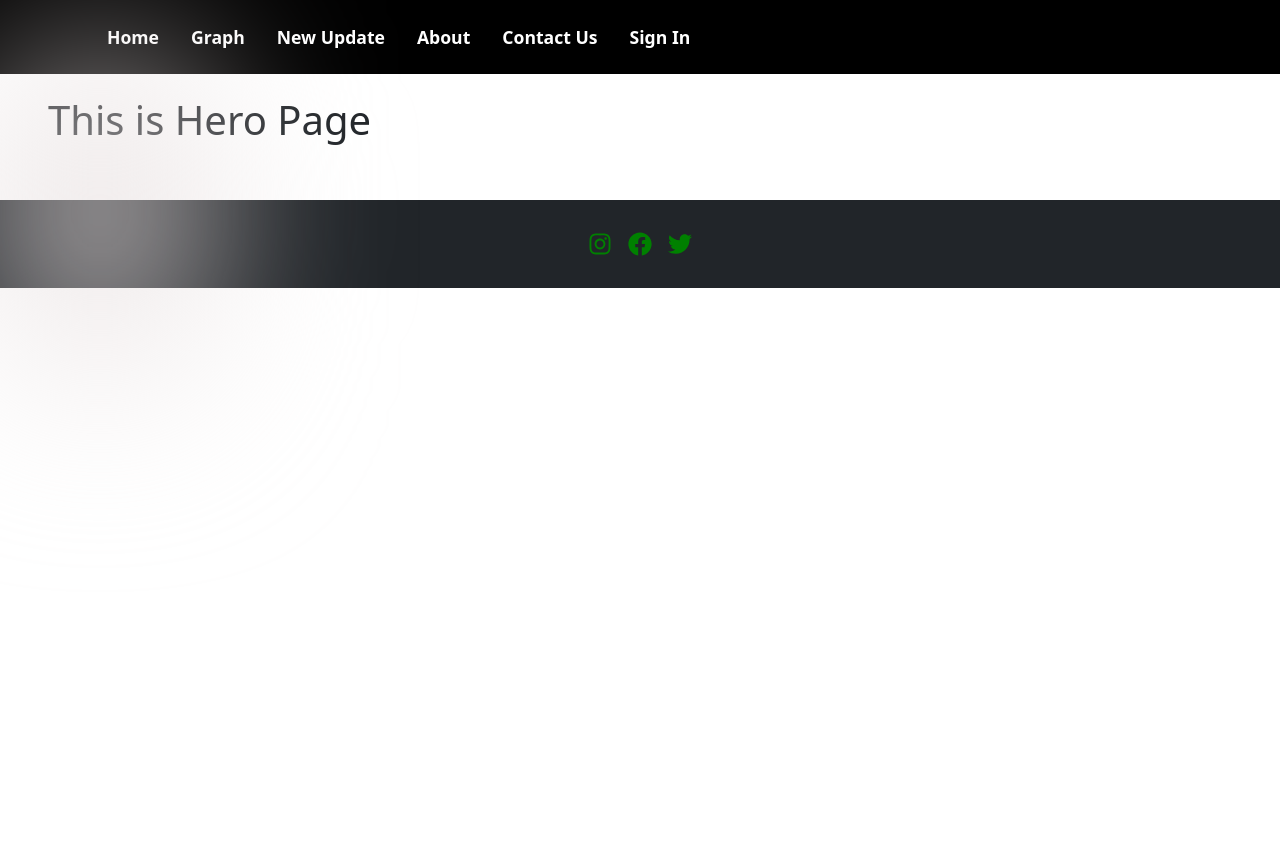
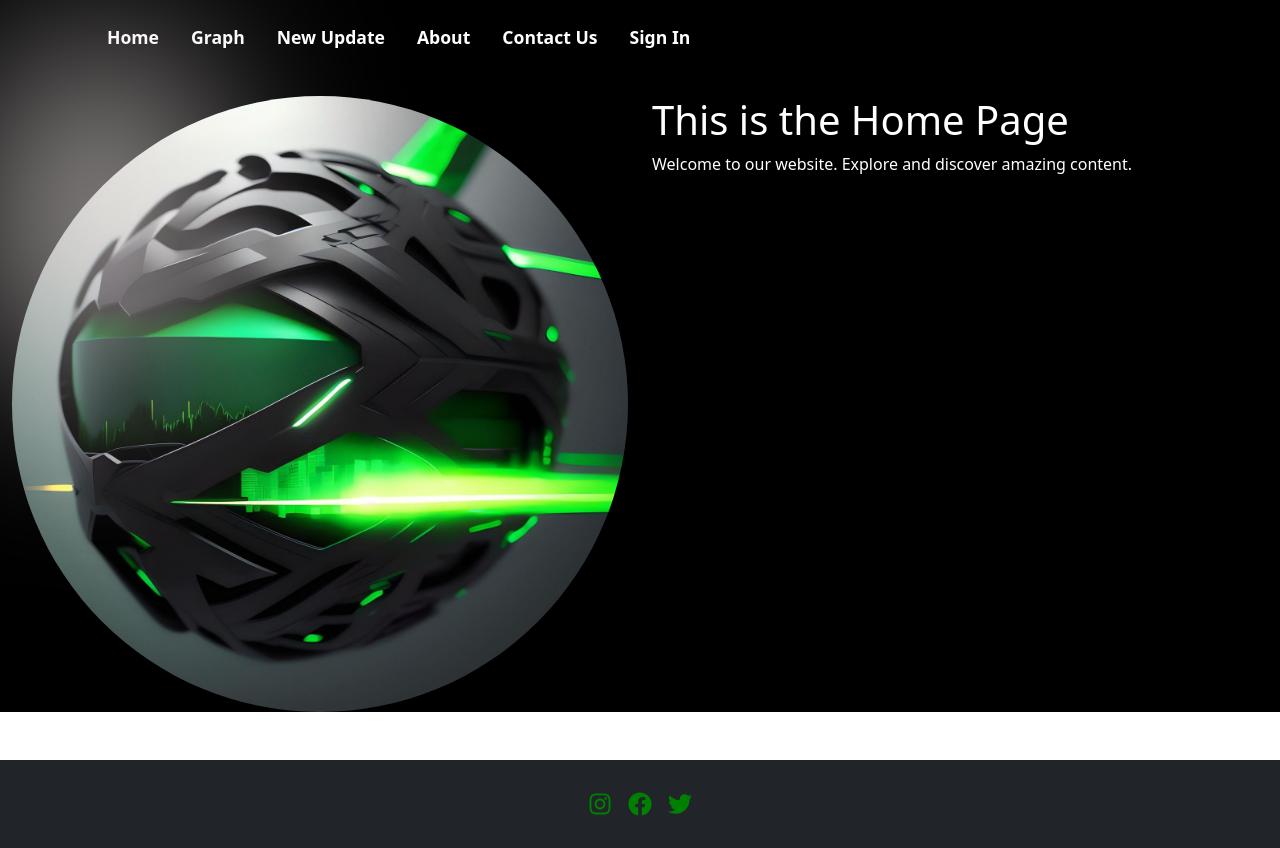
Before and after one commit to DanielCabador/react-project2, a React (Vite) app: page / in a window 1280 px wide. Before the commit the page ends 800 px from the top, so only its background shows below. Built offline with nearby package versions, Linux system fonts and the light colour scheme.

Commit message:
added landingpage content with picture, can change

```diff
--- a/src/HeroPage.jsx
+++ b/src/HeroPage.jsx
@@ -1,7 +1,23 @@
 const HeroPage = () => {
   return (
-    <div>
-      <h1 className="text-heropage mt-5 p-5">This is Hero Page</h1>
+    <div className="hero-page bg-black">
+      <br />
+      <br />
+      <div className="container-fluid my-5">
+        <div className="row">
+          <div className="col-lg-6">
+            <a href="#" className="picture-link">
+              <img src="public\Greenblack-image.jpg" alt="Picture" className="picture-img img-fluid rounded-circle" />
+            </a>
+          </div>
+          <div className="col-lg-6">
+            <div className="text-container text-white">
+              <h1>This is the Home Page</h1>
+              <p>Welcome to our website. Explore and discover amazing content.</p>
+            </div>
+          </div>
+        </div>
+      </div>
     </div>
   );
 };
```
